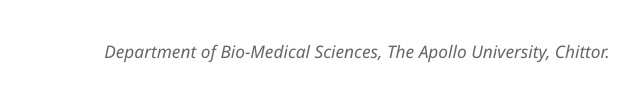
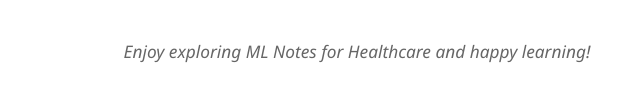
Before and after one commit to ggkrishna/ML-notes, a plain HTML site: page index.html in a window 1280 px wide. Shown: the part 863-964 px from the top of the page, 283-923 px from the left. Drawn offline with Linux system fonts and the light colour scheme.

Commit message:
Update index.html

```diff
--- a/index.html
+++ b/index.html
@@ -100,7 +100,7 @@
             </ul>
         </div>
         <div class="footer">
-            <em>Department of Bio-Medical Sciences, The Apollo University, Chittor.</em>
+            <em>Enjoy exploring ML Notes for Healthcare and happy learning!</em>
         </div>
     </div>
 </body>
```
